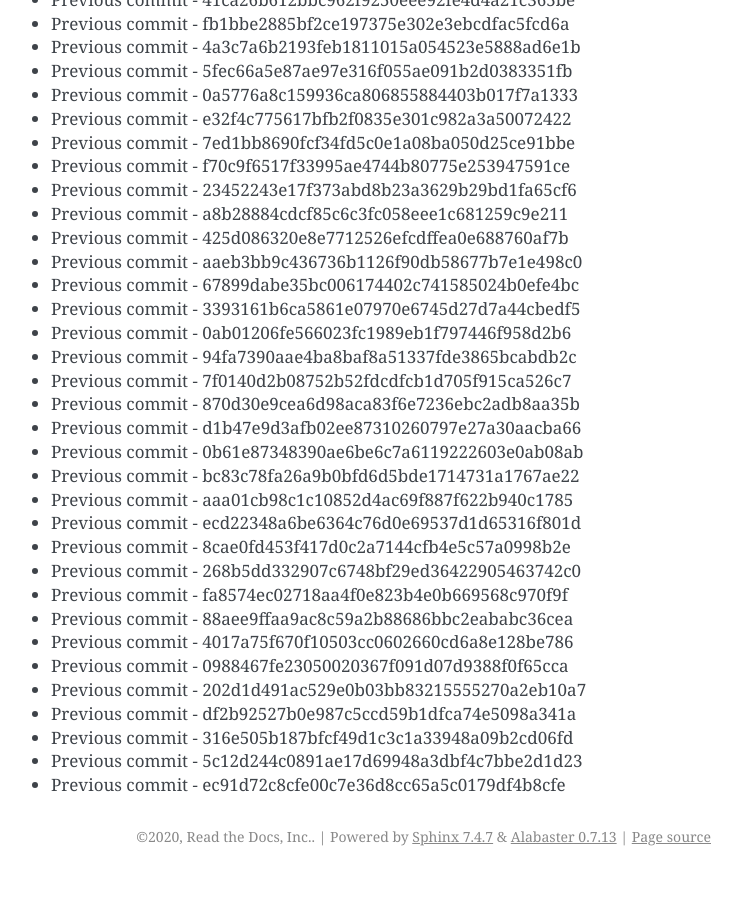
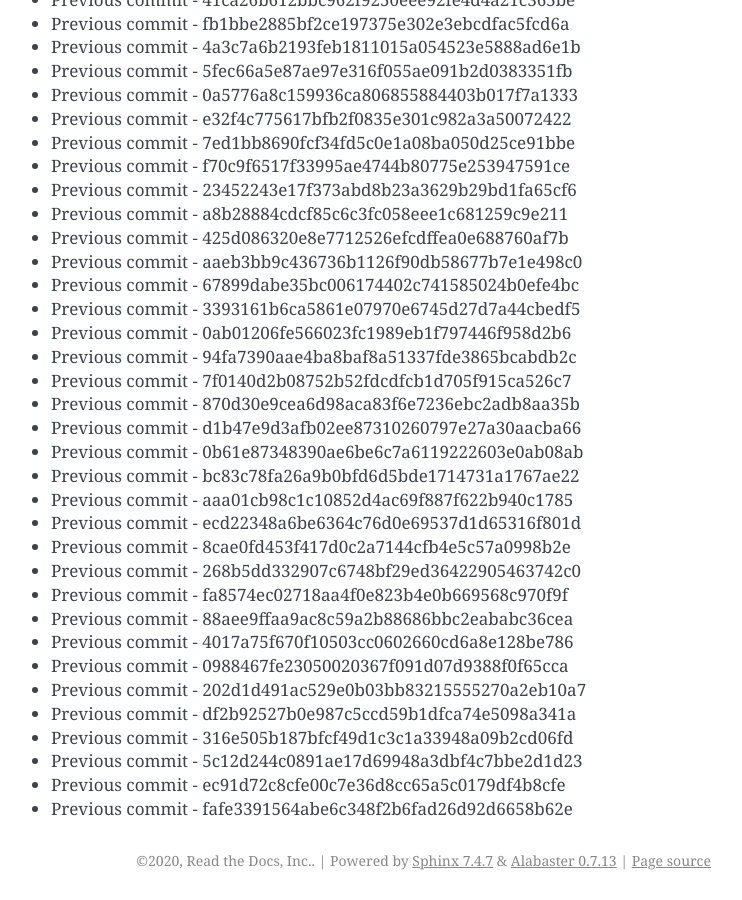
Before and after one commit to readthedocs/rtd-git-stresstest, a Sphinx documentation site: the page built from docs/updates.rst, in a window 1280 px wide and 900 px high, scrolled down 92464 px. Shown: the whole window, without its empty margins (399-1141 px from the left). Built offline with Sphinx 7.4.7, drawn with Linux system fonts in a browser that asks for light colours; before the commit the page ends 93340 px from its top, so only the background shows below that.

Commit message:
Generating commit from previous: fafe3391564abe6c348f2b6fad26d92d6658b62e

```diff
--- a/docs/updates.rst
+++ b/docs/updates.rst
@@ -3917,3 +3917,4 @@ It can be tested for any performance characteristics.
 * Previous commit - 316e505b187bfcf49d1c3c1a33948a09b2cd06fd
 * Previous commit - 5c12d244c0891ae17d69948a3dbf4c7bbe2d1d23
 * Previous commit - ec91d72c8cfe00c7e36d8cc65a5c0179df4b8cfe
+* Previous commit - fafe3391564abe6c348f2b6fad26d92d6658b62e
```
